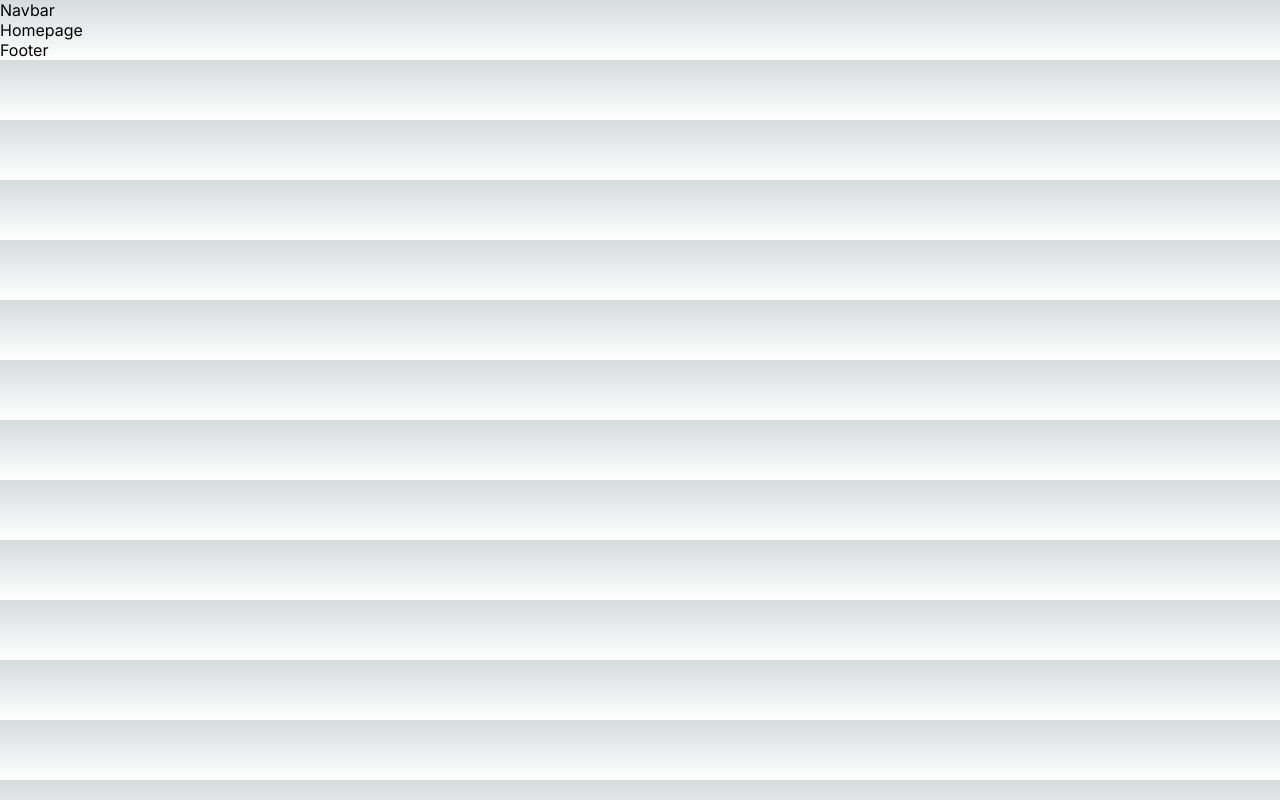
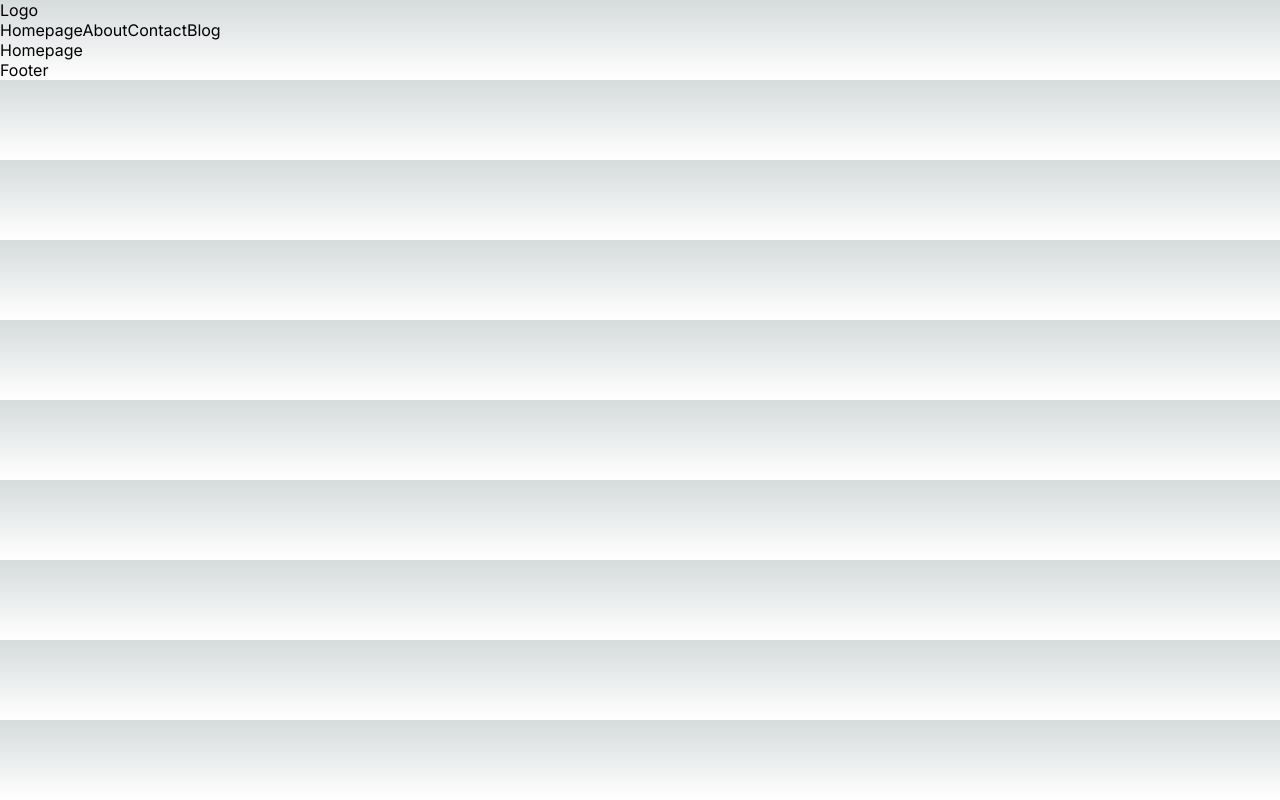
Before and after one commit to ZainAhmed/FullStackReactApp, a Next.js app: page / in a window 1280 px wide. Built offline with nearby package versions, Linux system fonts and the light colour scheme.

Commit message:
created navbar and links

```diff
--- a/src/components/navbar/Navbar.tsx
+++ b/src/components/navbar/Navbar.tsx
@@ -1,8 +1,14 @@
+import Links from "./links/Links";
 
 function Navbar() {
   return (
-    <div>Navbar</div>
-  )
+    <div>
+      <div>Logo</div>
+      <div>
+        <Links />
+      </div>
+    </div>
+  );
 }
 
-export default Navbar
+export default Navbar;
--- /dev/null
+++ b/src/components/navbar/links/Links.tsx
@@ -0,0 +1,34 @@
+import Link from "next/link";
+import React from "react";
+
+function Links() {
+  const links = [
+    {
+      title: "Homepage",
+      path: "/",
+    },
+    {
+      title: "About",
+      path: "/about",
+    },
+    {
+      title: "Contact",
+      path: "/contact",
+    },
+    {
+      title: "Blog",
+      path: "/blog",
+    },
+  ];
+  return (
+    <>
+      {links.map((link, index) => (
+        <Link href={link.path} key={index}>
+          {link.title}
+        </Link>
+      ))}
+    </>
+  );
+}
+
+export default Links;
```
